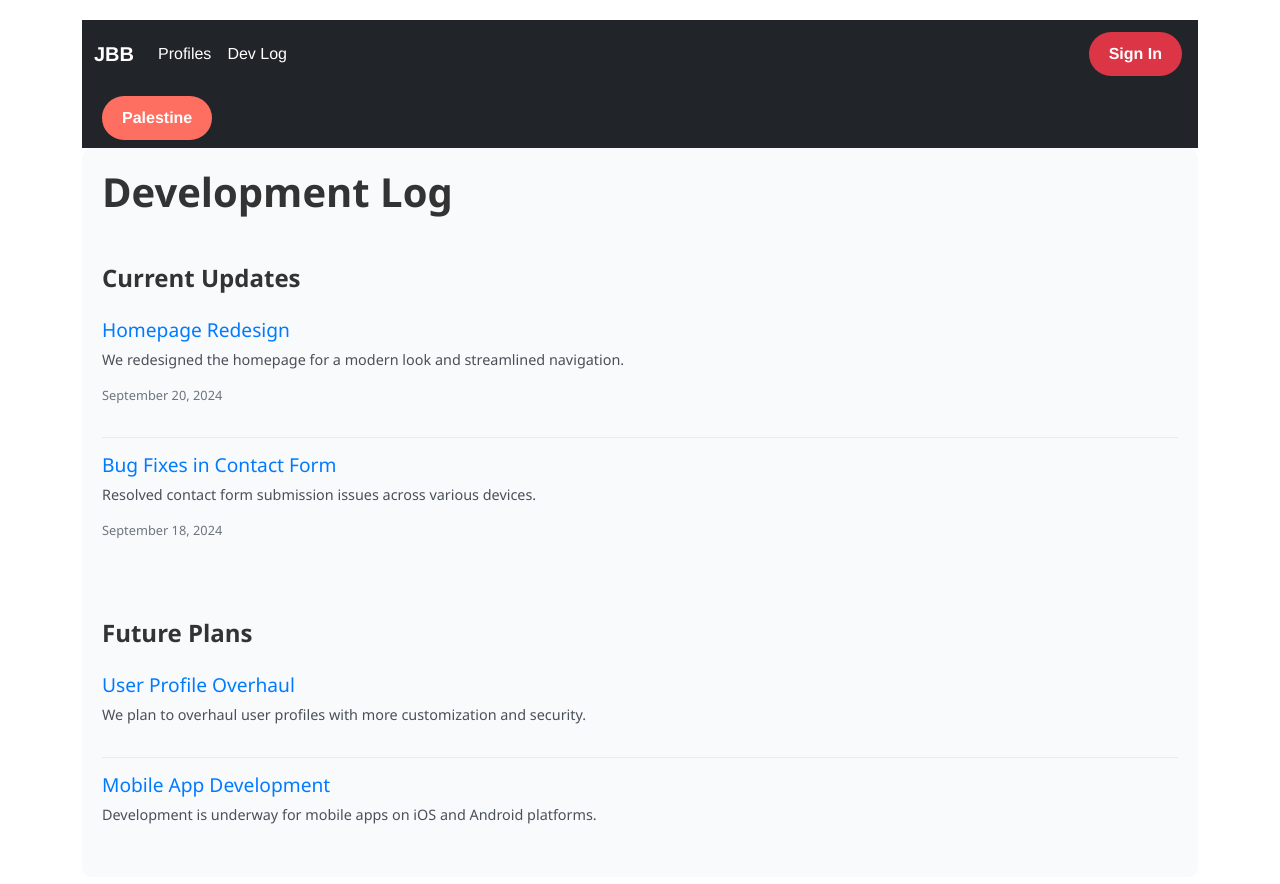
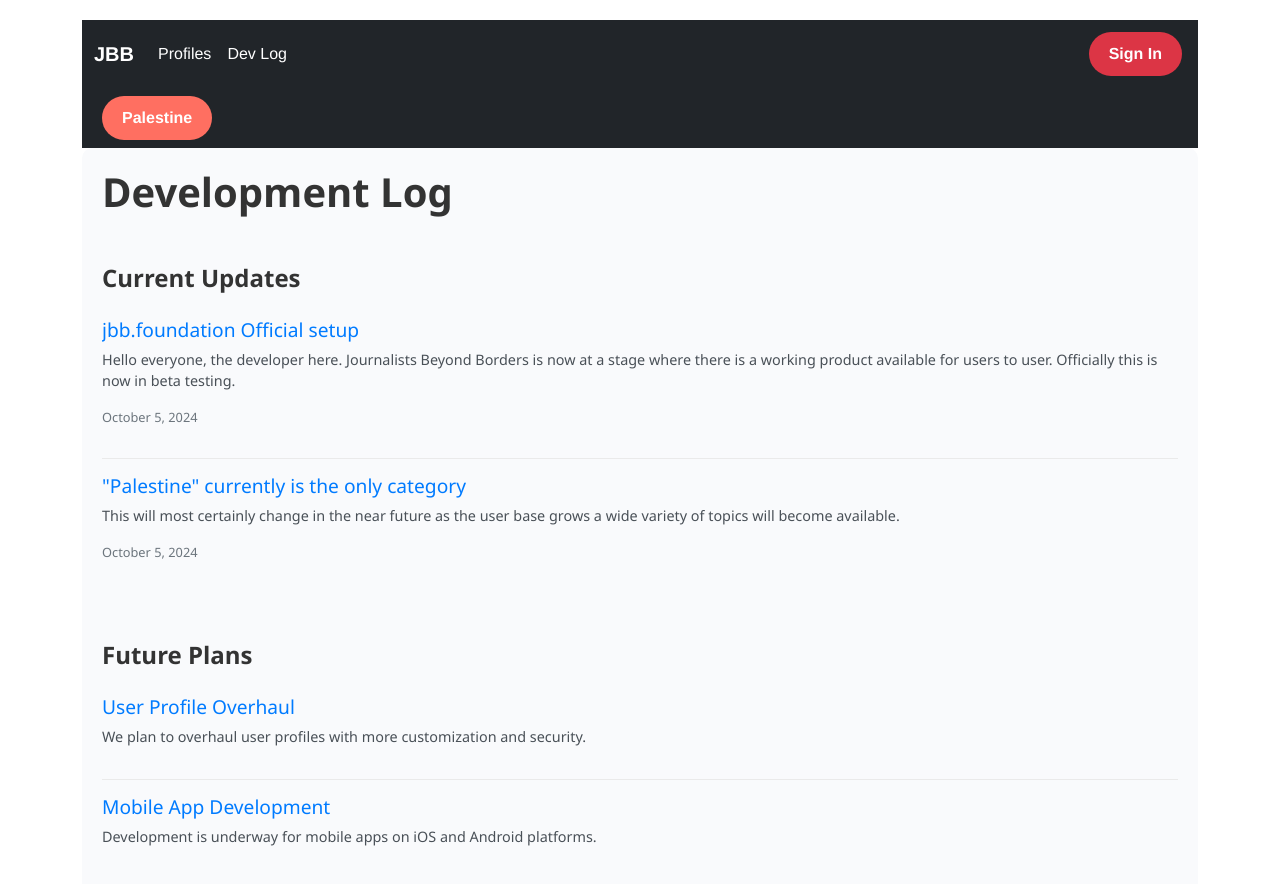
Before and after one commit to salih-khan/JBB-V2-Repository, a Vue app in the folder frontend/: page /development in a window 1280 px wide. Shown: the top 884 px of the page. Built offline with nearby package versions, Linux system fonts and the light colour scheme; no server answers.

Commit message:
Links and devlog updated

```diff
--- a/frontend/src/components/Footer.vue
+++ b/frontend/src/components/Footer.vue
@@ -43,7 +43,7 @@
 
     <div class="text-center p-3 bg-dark text-light">
       © 2024 Copyright:
-      <a class="text-light" href="https://jbb-fullstack.onrender.com/">jbb.foundation</a>
+      <a class="text-light" href="https://jbb.foundation/">jbb.foundation</a>
     </div>
   </footer>
 </template>
--- a/frontend/src/components/Headline.vue
+++ b/frontend/src/components/Headline.vue
@@ -106,7 +106,6 @@ export default {
 </script>
 
 <style scoped>
-<style scoped>
 .card {
   border: none;
   border-radius: 4px;
--- a/frontend/src/components/NewsSection.vue
+++ b/frontend/src/components/NewsSection.vue
@@ -13,7 +13,7 @@
                   muted
                   playsinline
                   disablePictureInPicture
-                  controlsList="nodownload noplaybackrate nofullscreen">
+                  controlsList="download noplaybackrate nofullscreen">
               </video>
             </template>
             <template v-else>
--- a/frontend/src/components/updateProfileInfo.vue
+++ b/frontend/src/components/updateProfileInfo.vue
@@ -52,7 +52,7 @@ export default {
 
     const fetchCurrentUser = async () => {
       try {
-        const response = await axios.get('${apiBaseUrl}/api/user');
+        const response = await axios.get(`${apiBaseUrl}/api/user`);
         const user = response.data;
         displayName.value = user.displayName || '';
         bio.value = user.description || '';
@@ -113,7 +113,7 @@ export default {
       if (pfp.value) formData.append('pfp', pfp.value);
 
       try {
-        const response = await axios.post('${apiBaseUrl}/api/updateProfile', formData, {
+        const response = await axios.post(`${apiBaseUrl}/api/updateProfile`, formData, {
           headers: { 'Content-Type': 'multipart/form-data' },
         });
 
--- a/frontend/src/views/DevLog.vue
+++ b/frontend/src/views/DevLog.vue
@@ -44,15 +44,17 @@ export default defineComponent({
     const currentUpdates = ref([
       {
         id: 1,
-        title: 'Homepage Redesign',
-        date: '2024-09-20',
-        description: 'We redesigned the homepage for a modern look and streamlined navigation.',
+        title: 'jbb.foundation Official setup',
+        date: '2024-10-05',
+        description: 'Hello everyone, the developer here. Journalists Beyond Borders is now at a stage where there is a working ' +
+                     'product available for users to user. Officially this is now in beta testing.',
       },
       {
         id: 2,
-        title: 'Bug Fixes in Contact Form',
-        date: '2024-09-18',
-        description: 'Resolved contact form submission issues across various devices.',
+        title: '"Palestine" currently is the only category',
+        date: '2024-10-05',
+        description: 'This will most certainly change in the near future as the user base grows a wide variety of topics will ' +
+                     'become available. ',
       },
     ]);
 
--- a/frontend/src/views/IndividualPost.vue
+++ b/frontend/src/views/IndividualPost.vue
@@ -9,7 +9,7 @@
 
         <div class="post-meta">
           <p>
-            By: <a :href="`https://jbb-fullstack.onrender.com/profiles/${user._id}`" target="_blank">{{ user.displayName }} - {{ post.nameId }}</a>
+            By: <a :href="`https://jbb.foundation/profiles/${user._id}`" target="_blank">{{ user.displayName }} - {{ post.nameId }}</a>
           </p>
           <span class="post-date">{{ formatDate(post.date) }}</span>
         </div>
@@ -71,7 +71,7 @@
         <h4>Recent Posts</h4>
         <ul>
           <li v-for="(recentPost, index) in recentPosts" :key="index" class="recent-post-item">
-            <a :href="`https://jbb-fullstack.onrender.com/category/palestine/${recentPost._id}`">{{ recentPost.title }}</a>
+            <a :href="`https://jbb.foundation/category/palestine/${recentPost._id}`">{{ recentPost.title }}</a>
           </li>
         </ul>
       </div>
--- a/frontend/src/views/ProfilePage.vue
+++ b/frontend/src/views/ProfilePage.vue
@@ -390,7 +390,7 @@ export default {
     const isCurrentUser = ref(false);
     const posts = ref([]); // Reactive state for storing the user's posts
 
-    const apiBaseUrl = 'https://jbb-fullstack.onrender.com';
+    const apiBaseUrl = process.env.VUE_APP_API_URL;
 
     const showProfileEditorBool = ref(false);
 
```
